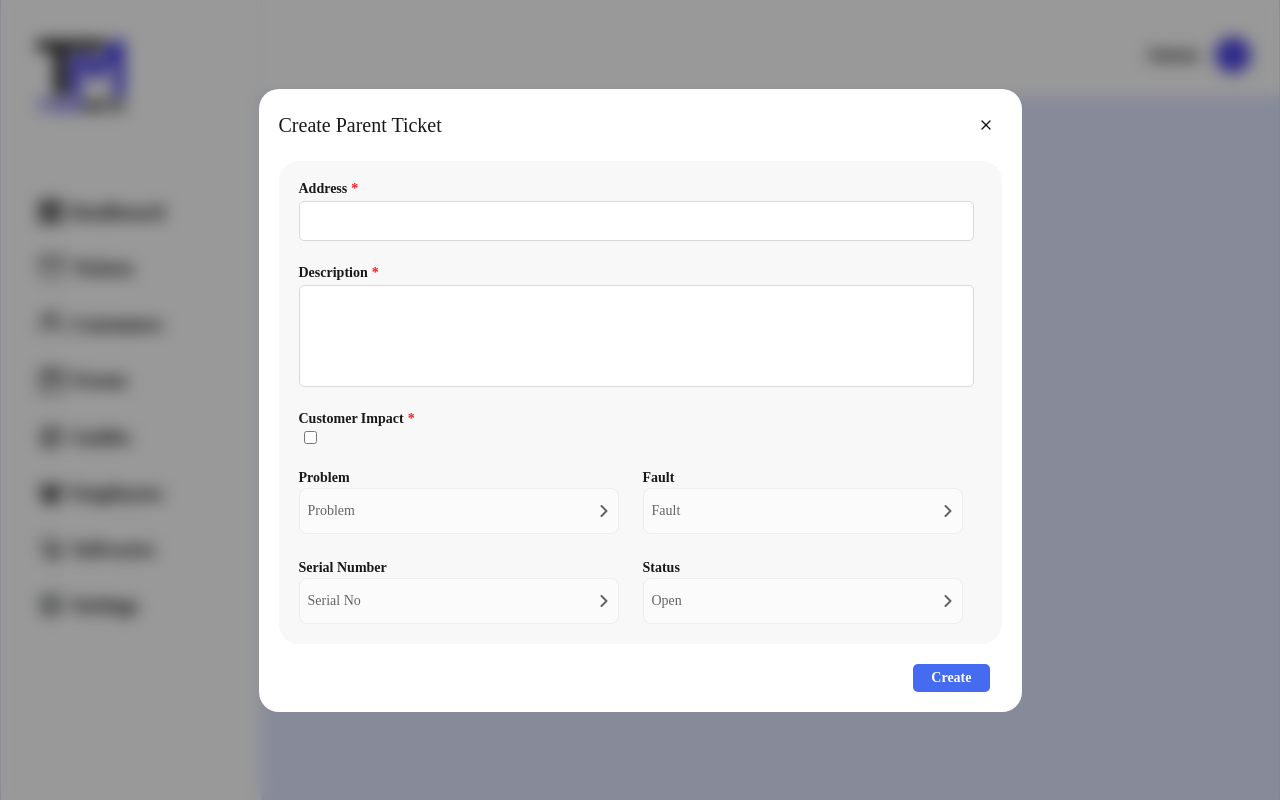
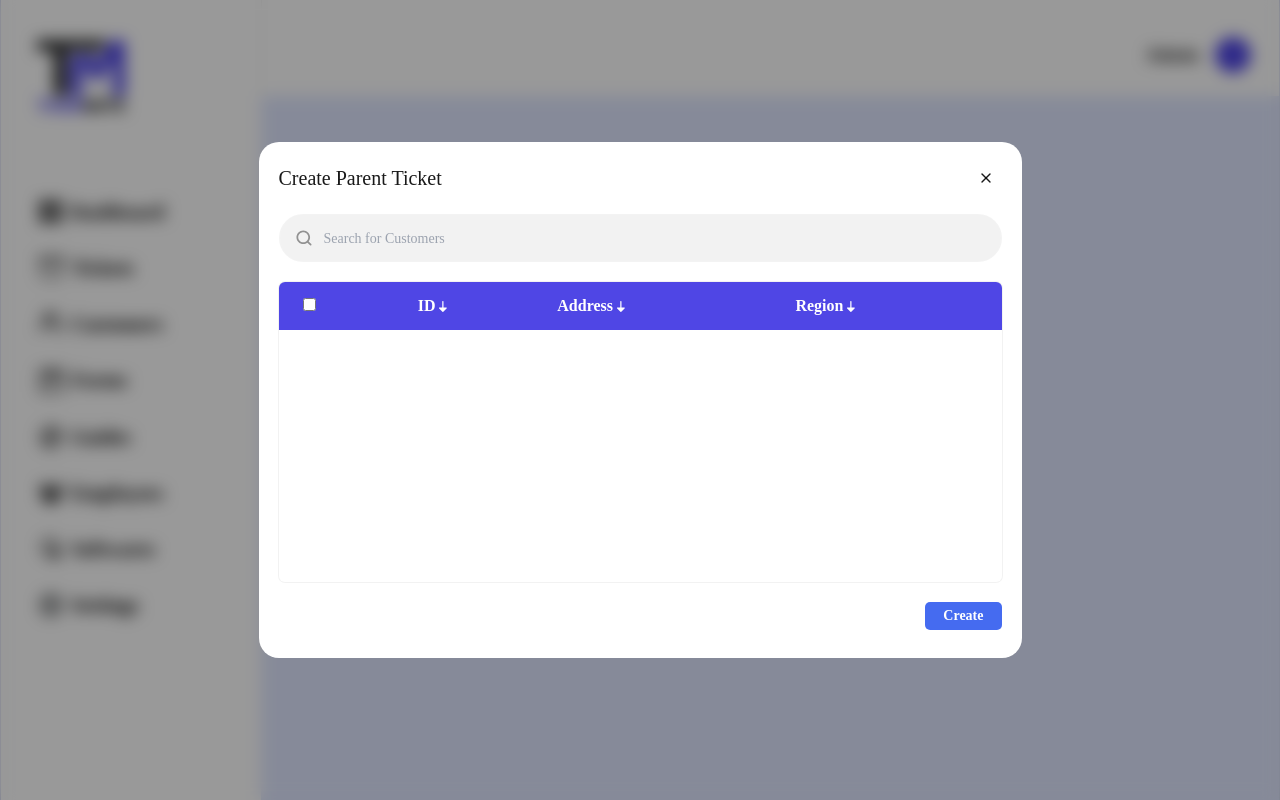
Before and after one commit to Syed-Haider-Shah/Thermite, a Next.js app: page /tickets/create in a window 1280 px wide. Built offline with nearby package versions, Linux system fonts and the light colour scheme.

Commit message:
create parent ticket model UI complete

```diff
--- a/src/components/index.tsx
+++ b/src/components/index.tsx
@@ -9,6 +9,7 @@ export { default as Layout } from './Layout'
 export { default as PageNav } from './PageNav'
 export { default as Tag } from './Tag'
 export { default as TextArea } from './TextArea'
+export { default as FormLine } from './FormLine'
 
 export {
   MagnifierIcon,
--- a/src/pages/tickets/create/index.tsx
+++ b/src/pages/tickets/create/index.tsx
@@ -1,79 +1,34 @@
 import { useRouter } from 'next/navigation'
 
-import { Button, DropDown, TextArea } from '@/components'
-import FormLine from '@/components/FormLine'
+import { Button, SearchBar, Table } from '@/components'
 import { Modal } from '@/containers'
+
+const cols = [
+  {
+    field: 'id',
+    name: 'ID'
+  },
+  {
+    field: 'address',
+    name: 'Address'
+  },
+  {
+    field: 'region',
+    name: 'Region'
+  }
+]
 
 const CreateParentTicket = () => {
   const router = useRouter()
 
   return (
     <Modal showModal title="Create Parent Ticket" onClose={router.back}>
-      <form className="space-y-5">
-        <div className="mt-5 flex flex-1 flex-wrap gap-6 rounded-5 bg-lightGray p-5">
-          <FormLine
-            required
-            title="Address"
-            id="address"
-            className="w-sm"
-            primary
-          />
-          <TextArea
-            required
-            id="description"
-            title="Description"
-            className="w-sm resize-none"
-            rows={4}
-            primary
-          />
-          <FormLine
-            id="customer-impact"
-            title="Customer Impact"
-            primary
-            required
-            className="relative right-1/2 w-sm translate-x-3 self-start"
-            type="checkbox"
-          />
-          <div>
-            <h1 className="text-sm font-semibold text-black/90">Problem</h1>
-            <DropDown
-              options={[{ name: 'Problem', value: '' }]}
-              name="problem"
-              className="w-80"
-            />
-          </div>
-          <div>
-            <h1 className="text-sm font-semibold text-black/90">Fault</h1>
-            <DropDown
-              options={[{ name: 'Fault', value: '' }]}
-              name="pault"
-              className="w-80"
-            />
-          </div>
-          <div>
-            <h1 className="text-sm font-semibold text-black/90">
-              Serial Number
-            </h1>
-            <DropDown
-              options={[{ name: 'Serial No', value: '' }]}
-              name="serial_number"
-              className="w-80"
-            />
-          </div>
-          <div>
-            <h1 className="text-sm font-semibold text-black/90">Status</h1>
-            <DropDown
-              options={[{ name: 'Open', value: '' }]}
-              name="status"
-              className="w-80"
-            />
-          </div>
-        </div>
-        <div className="mb-2 flex w-full justify-end pr-3">
-          <Button type="submit" active>
-            Create
-          </Button>
-        </div>
+      <form className="relative space-y-5 rounded-xl pb-14 pt-5">
+        <SearchBar placeholder="Search for Customers" />
+        <Table cols={cols} rows={[]} />
+        <Button active className="absolute right-0">
+          Create
+        </Button>
       </form>
     </Modal>
   )
```
